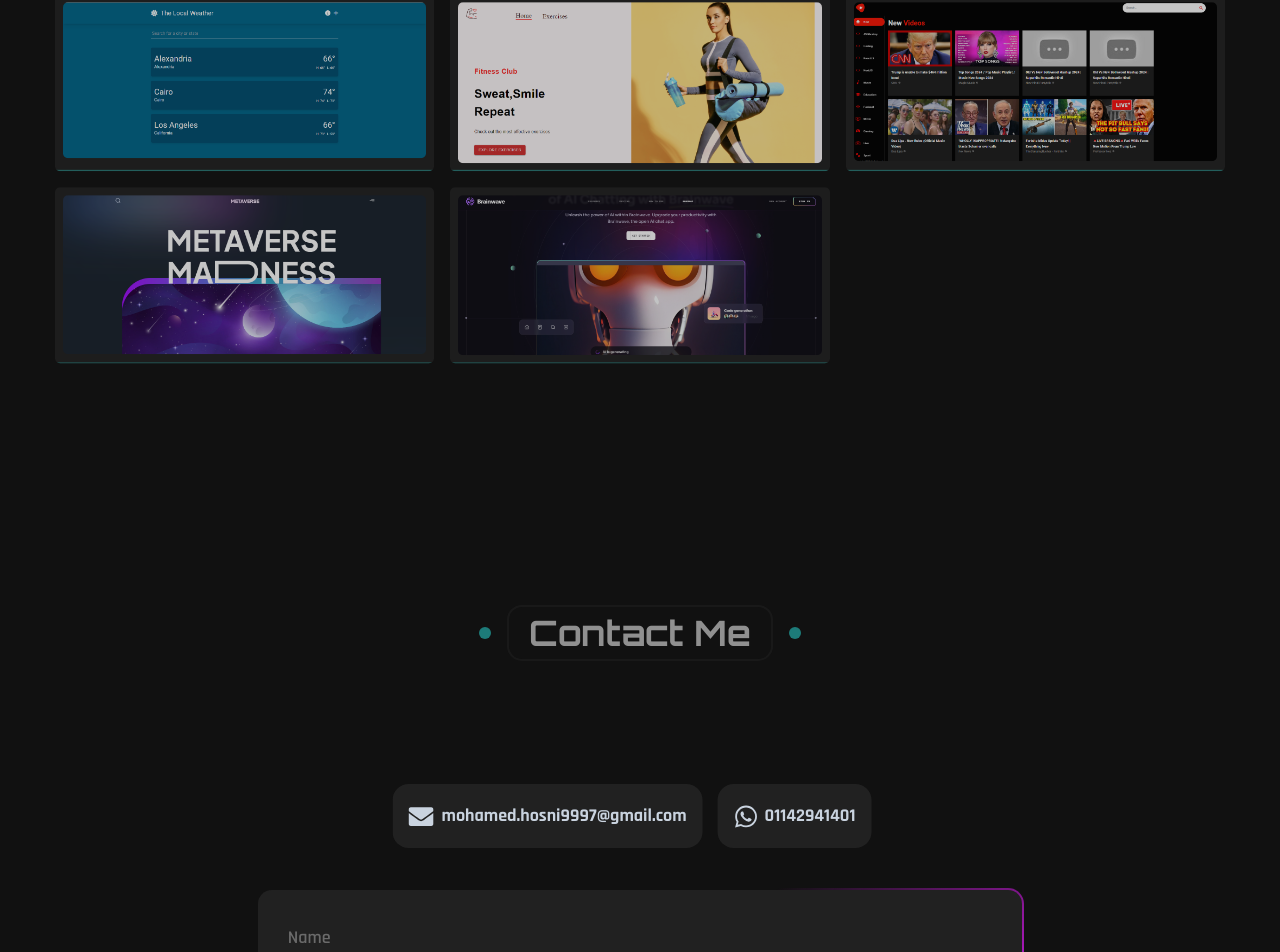
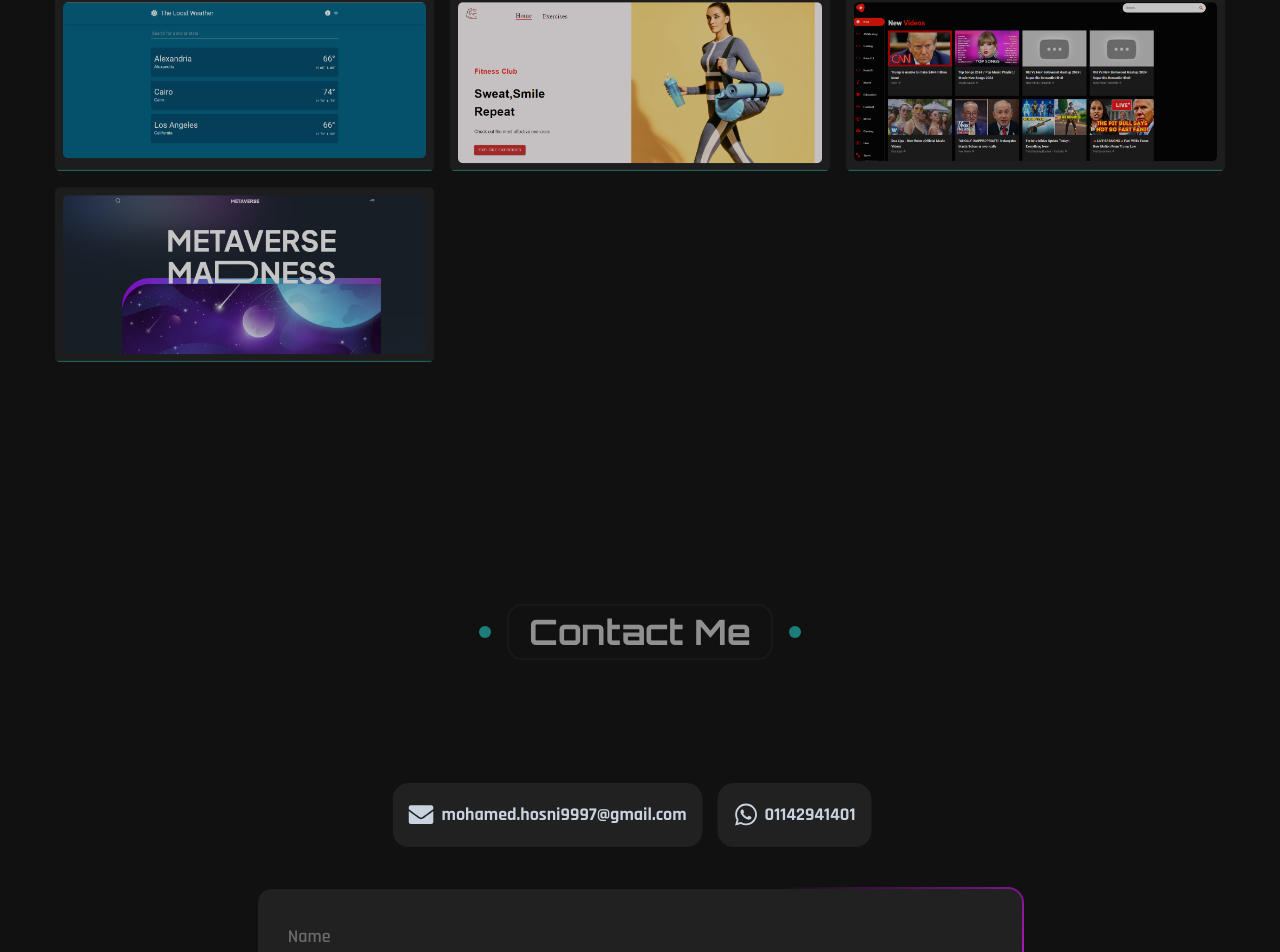
Before and after one commit to MohamedHosni99/My-Portfolio-main, a React (Create React App) app: page / in a window 1280 px wide. Shown: the part 3293-4245 px from the top of the page. Built offline with nearby package versions, Linux system fonts and the light colour scheme; the HTML template or start-up script is replaced by a standard one; a web font is replaced by a local one.

Commit message:
Update data.js

```diff
--- a/src/data.js
+++ b/src/data.js
@@ -11,7 +11,6 @@ import portfolio_10 from './assets/portfolio_10.png';
 import portfolio_11 from './assets/portfolio_11.png';
 import portfolio_12 from './assets/portfolio_12.png';
 import portfolio_13 from './assets/portfolio_13.png';
-import portfolio_14 from './assets/portfolio_14.png';
 
 import react from './assets/React .png';
 import Redux from './assets/Redux.png';
@@ -140,14 +139,7 @@ export const AllPortfolio = [
             Category:"Next.js"
         },
 
-        {
-            id: 14,
-            title: "Brainwave",
-            img:portfolio_14,
-            link:"",
-            git_link:"https://github.com/MohamedHosni99/Brainwave",
-            Category:"React.js"
-        },
+
 
 
 
```
